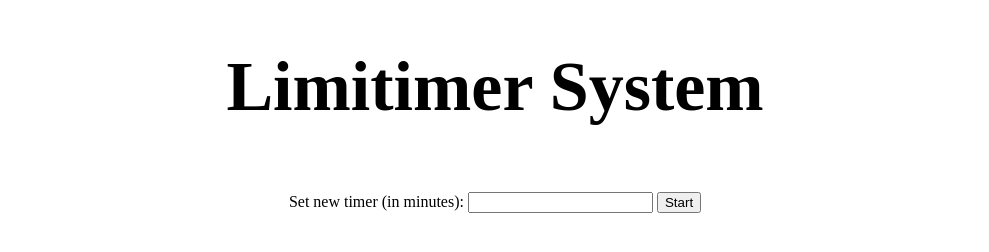
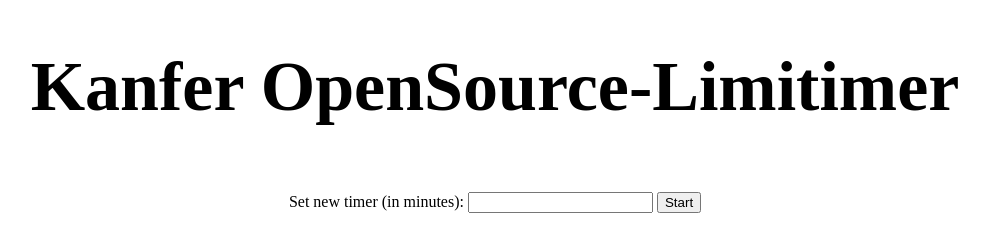
Before and after one commit to Technical-1/OpenSource-Limitimer, a plain HTML site: page index.html in a window 1280 px wide. Shown: the whole page, without its empty margins (145-1134 px from the left). Drawn offline with Linux system fonts and the light colour scheme.

Commit message:
Update index.html

```diff
--- a/index.html
+++ b/index.html
@@ -1,7 +1,7 @@
 <!DOCTYPE html>
 <html>
   <head>
-    <title>Limitimer System</title>
+    <title>Kanfer OpenSource-Limitimer</title>
     <style>
       /* center text on the page */
       body {
@@ -51,7 +51,7 @@
     </script>
   </head>
   <body>
-    <h1 style="font-size:70px;">Limitimer System </h1>
+    <h1 style="font-size:70px;">Kanfer OpenSource-Limitimer</h1>
     <div id="timer" style="font-size:400px;"></div>
     <br>
     <form>
```
